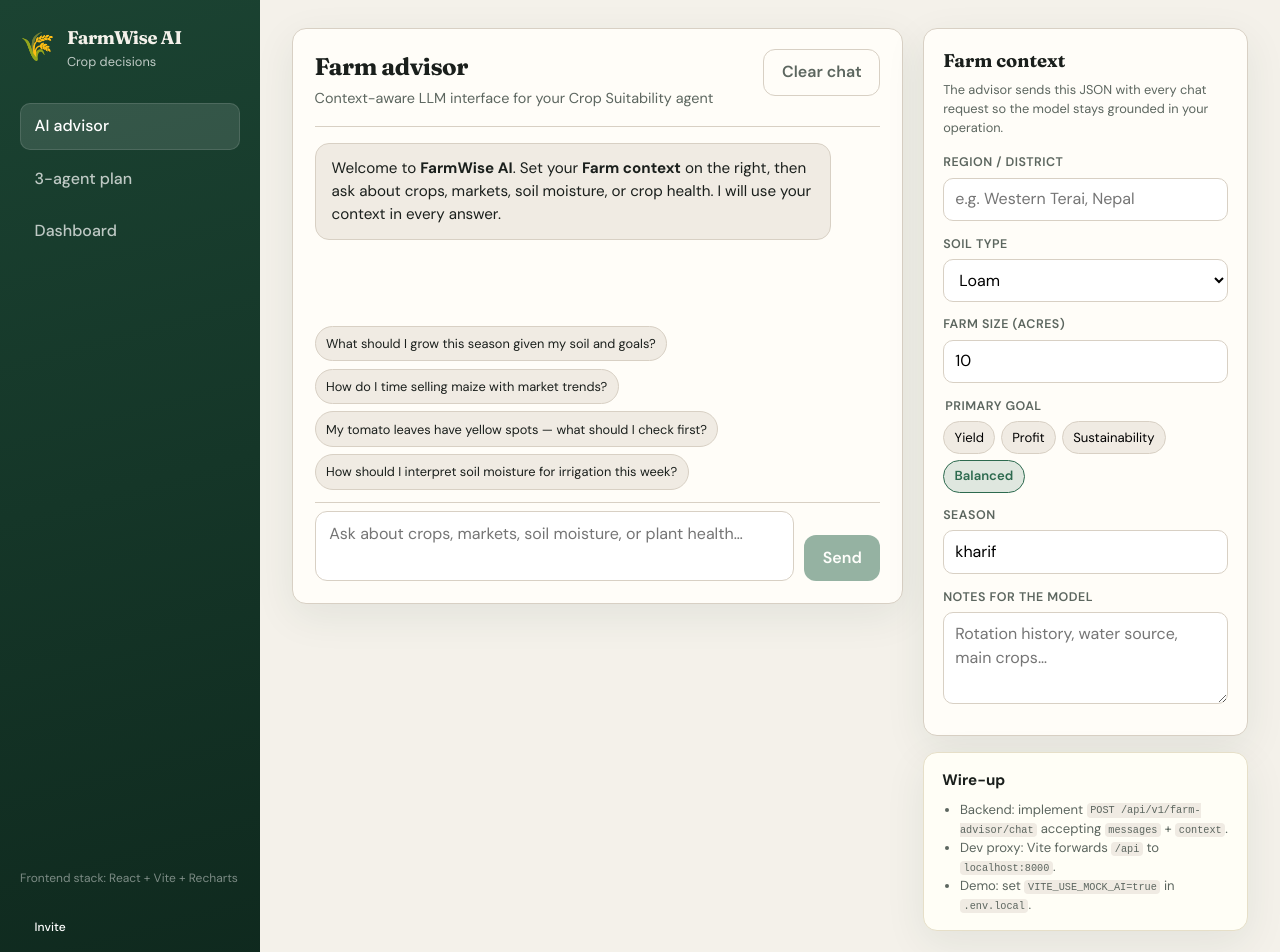
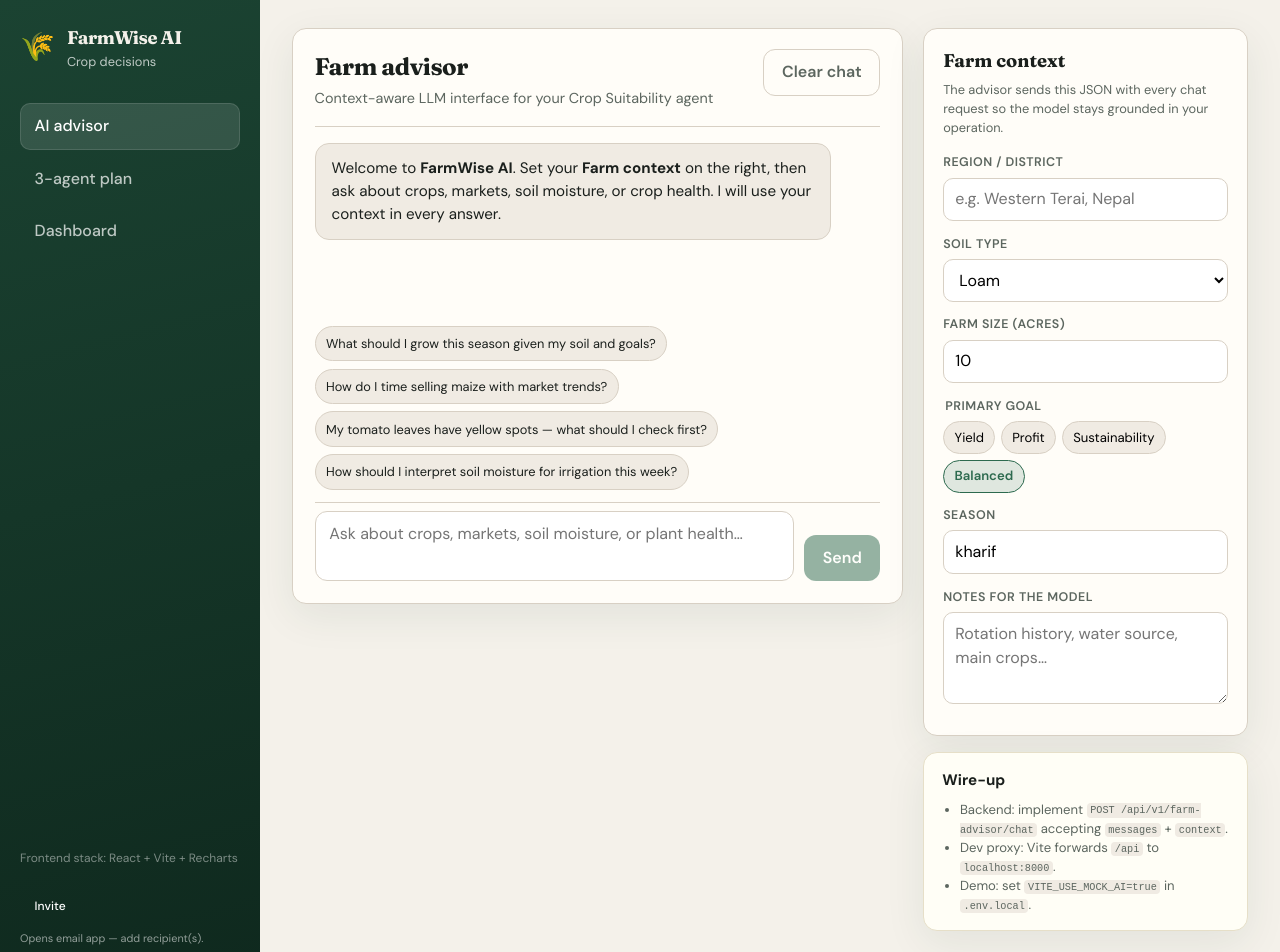
Before and after one commit to Pratik200228/Farmwise-Cropdecisionsys, a React (Vite) app in the folder frontend/: page / in a window 1280 px wide. Shown: the top 952 px of the page. Built offline with nearby package versions, Linux system fonts and the light colour scheme.

Commit message:
chore: clarify invite flow with recipient hint
Agent-Logs-Url: https://github.com/Pratik200228/Farmwise-Cropdecisionsys/sessions/bff8d0ac-5de0-4e20-9abc-48596486ded5

Co-authored-by: Pratik200228 <114251675+Pratik200228@users.noreply.github.com>

```diff
--- a/frontend/src/App.tsx
+++ b/frontend/src/App.tsx
@@ -51,11 +51,10 @@ export default function App() {
             className="nav-btn sidebar__invite"
             href="mailto:?subject=Join%20FarmWise%20AI&body=You%20are%20invited%20to%20collaborate%20on%20FarmWise%20AI."
             aria-label="Invite collaborators to FarmWise AI via email"
-            target="_blank"
-            rel="noopener noreferrer"
           >
             Invite
           </a>
+          <p className="sidebar__invite-hint">Opens email app — add recipient(s).</p>
         </footer>
       </aside>
 
--- a/frontend/src/index.css
+++ b/frontend/src/index.css
@@ -117,6 +117,12 @@ body {
   margin-top: 0.5rem;
   color: #fff;
   text-decoration: none;
+}
+
+.sidebar__invite-hint {
+  margin: 0.3rem 0 0;
+  font-size: 0.68rem;
+  color: rgba(255, 255, 255, 0.55);
 }
 
 .main {
```
